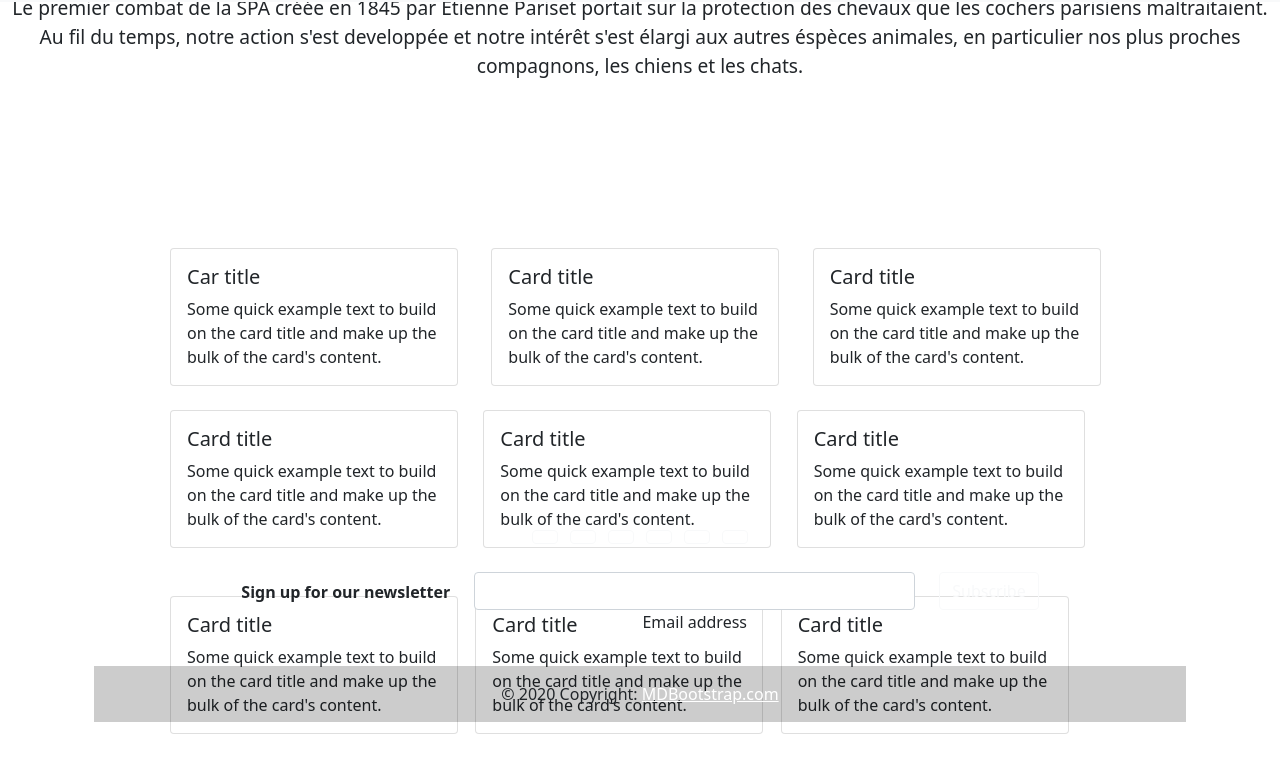
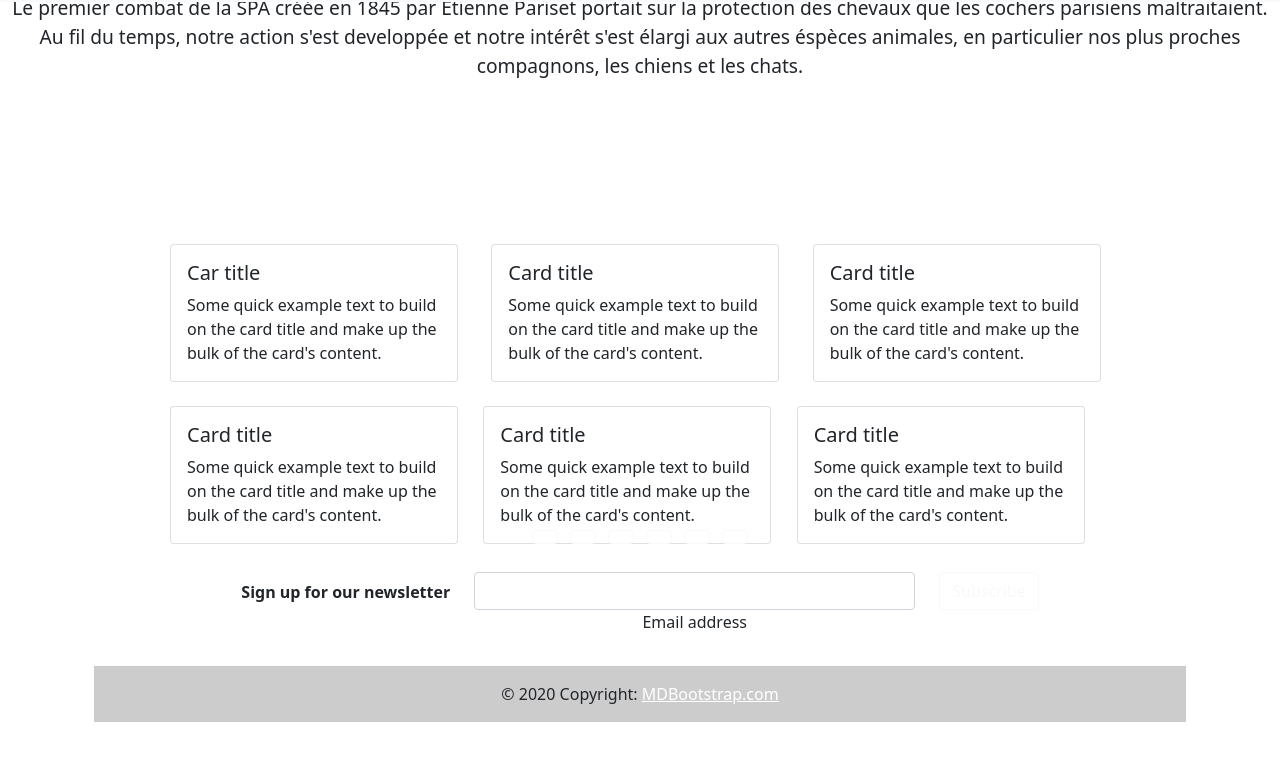
Before and after one commit to jordan-creyelman/association, a plain HTML site: page histoire.html in a window 1280 px wide. Shown: the part 54-826 px from the top of the page. Drawn offline with Linux system fonts and the light colour scheme.

Commit message:
modifcation histoire

```diff
--- a/css/histoire.css
+++ b/css/histoire.css
@@ -21,3 +21,6 @@
     z-index: 1030;
 
   }
+  .bloc{
+      margin-bottom: 200px;
+  }
--- a/histoire.html
+++ b/histoire.html
@@ -40,8 +40,8 @@
     <p class=" intro py-5 text-center">
         Le premier combat de la SPA créée en 1845 par Etienne Pariset portait sur la protection des chevaux que les cochers parisiens maltraitaient. Au fil du temps, notre action s'est developpée et notre intérêt s'est élargi aux autres éspèces animales, en particulier nos plus proches compagnons, les chiens et les chats.
         </p>
-    <div class="container">
-        <div class="row py-1">
+    <div class="container bloc">
+        <div class="row ">
             <div class="col-4">
                 <div class="card" style="width: 18rem;" >
                     <div class="card-body">
@@ -70,34 +70,6 @@
                   </div>
         </div>
         <div class="row py-4">
-            <div class="col-4">
-                <div class="card" style="width: 18rem;" >
-                    <div class="card-body">
-                      <h5 class="card-title">Card title</h5>
-                      <p class="card-text">Some quick example text to build on the card title and make up the bulk of the card's content.</p>
-
-                    </div>
-                  </div>
-                </div>
-                  <div class="col-4">
-                    <div class="card" style="width: 18rem;">
-                        <div class="card-body">
-                          <h5 class="card-title">Card title</h5>
-                          <p class="card-text">Some quick example text to build on the card title and make up the bulk of the card's content.</p>
-
-                        </div>
-                      </div>
-                  </div>
-                <div class="col-4">
-                <div class="card" style="width: 18rem;">
-                    <div class="card-body">
-                      <h5 class="card-title">Card title</h5>
-                      <p class="card-text">Some quick example text to build on the card title and make up the bulk of the card's content.</p>
-
-                    </div>
-                  </div>
-        </div>
-        <div class="row py-5">
             <div class="col-4">
                 <div class="card" style="width: 18rem;" >
                     <div class="card-body">
```
